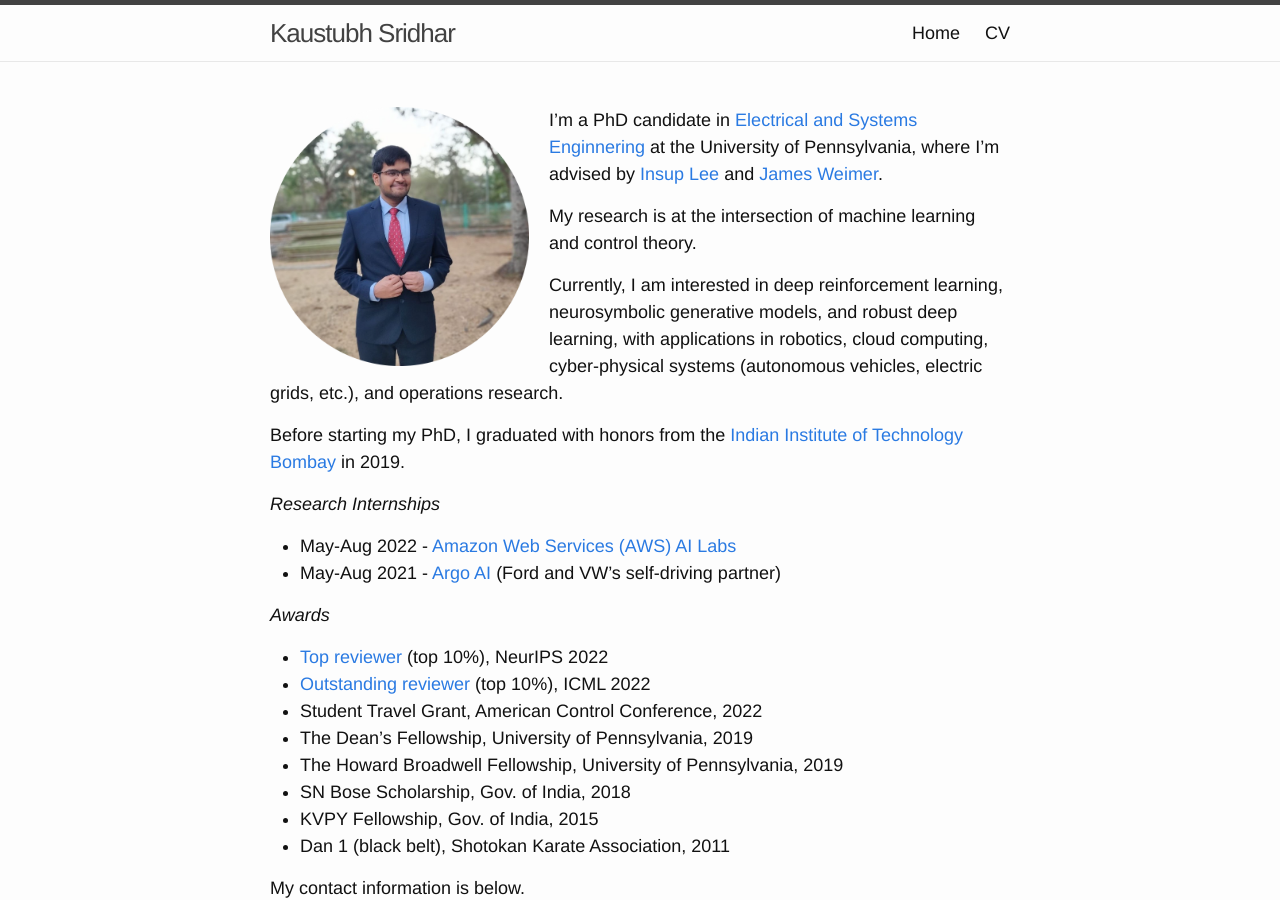
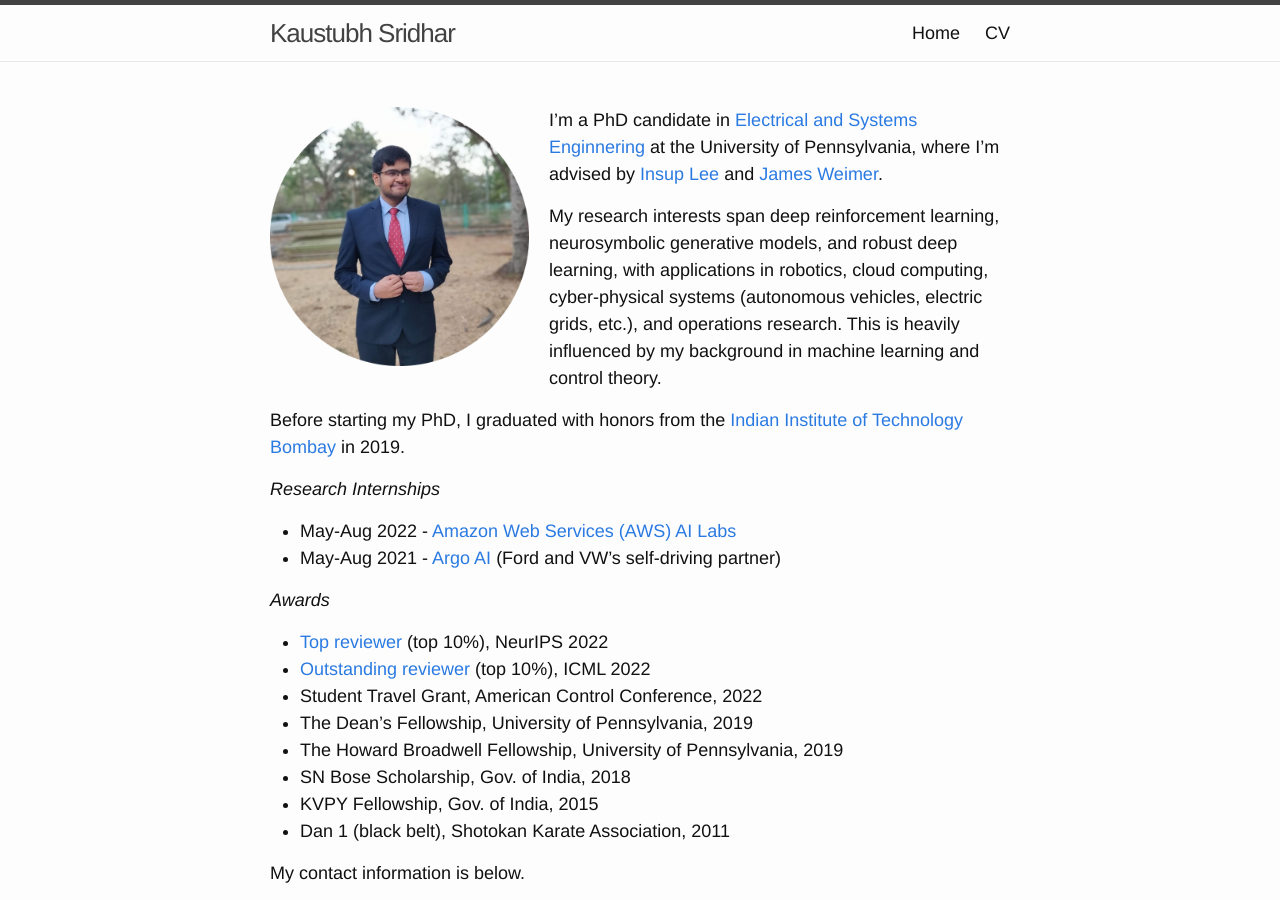
Before and after one commit to kaustubhsridhar/kaustubhsridhar.github.io, a Jekyll site: the page built from index.md, in a window 1280 px wide and 900 px high. Built offline with Jekyll 4.4.1, drawn with Linux system fonts in a browser that asks for light colours; nearby versions of some CDN libraries.

Commit message:
Update index.md

```diff
--- a/index.md
+++ b/index.md
@@ -10,9 +10,7 @@ I'm a PhD candidate in <a href="https://www.ese.upenn.edu/">Electrical and Syste
 
 [//]: #  <a href="https://www.seas.upenn.edu/~weimerj">James Weimer</a> and <a href="https://www.cis.upenn.edu/~sokolsky/">Oleg Sokolsky</a>.
 
-My research is at the intersection of machine learning and control theory.
-
-Currently, I am interested in deep reinforcement learning, neurosymbolic generative models, and robust deep learning, with applications in robotics, cloud computing, cyber-physical systems (autonomous vehicles, electric grids, etc.), and operations research.
+My research interests span deep reinforcement learning, neurosymbolic generative models, and robust deep learning, with applications in robotics, cloud computing, cyber-physical systems (autonomous vehicles, electric grids, etc.), and operations research. This is heavily influenced by my background in machine learning and control theory.
 
 Before starting my PhD, I graduated with honors from the <a href="https://www.iitb.ac.in/">Indian Institute of Technology Bombay</a> in 2019.
 
```
